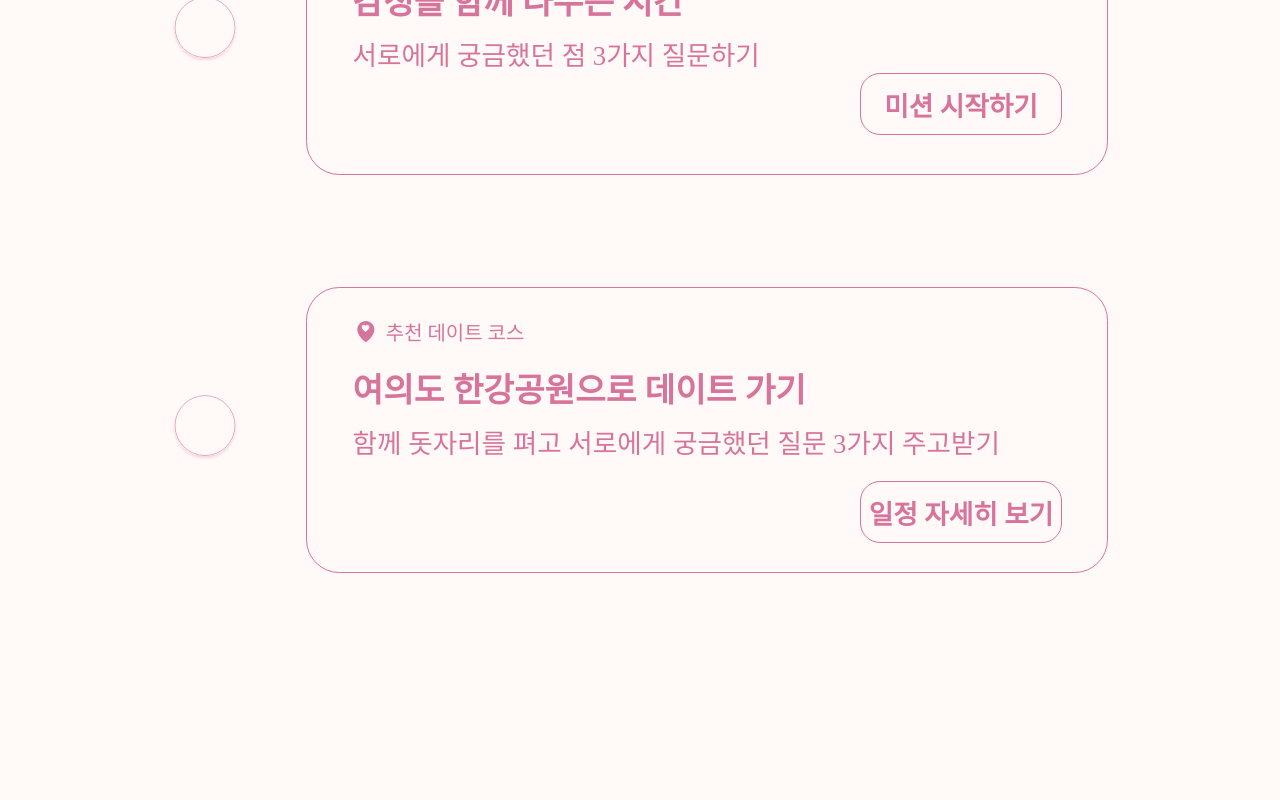
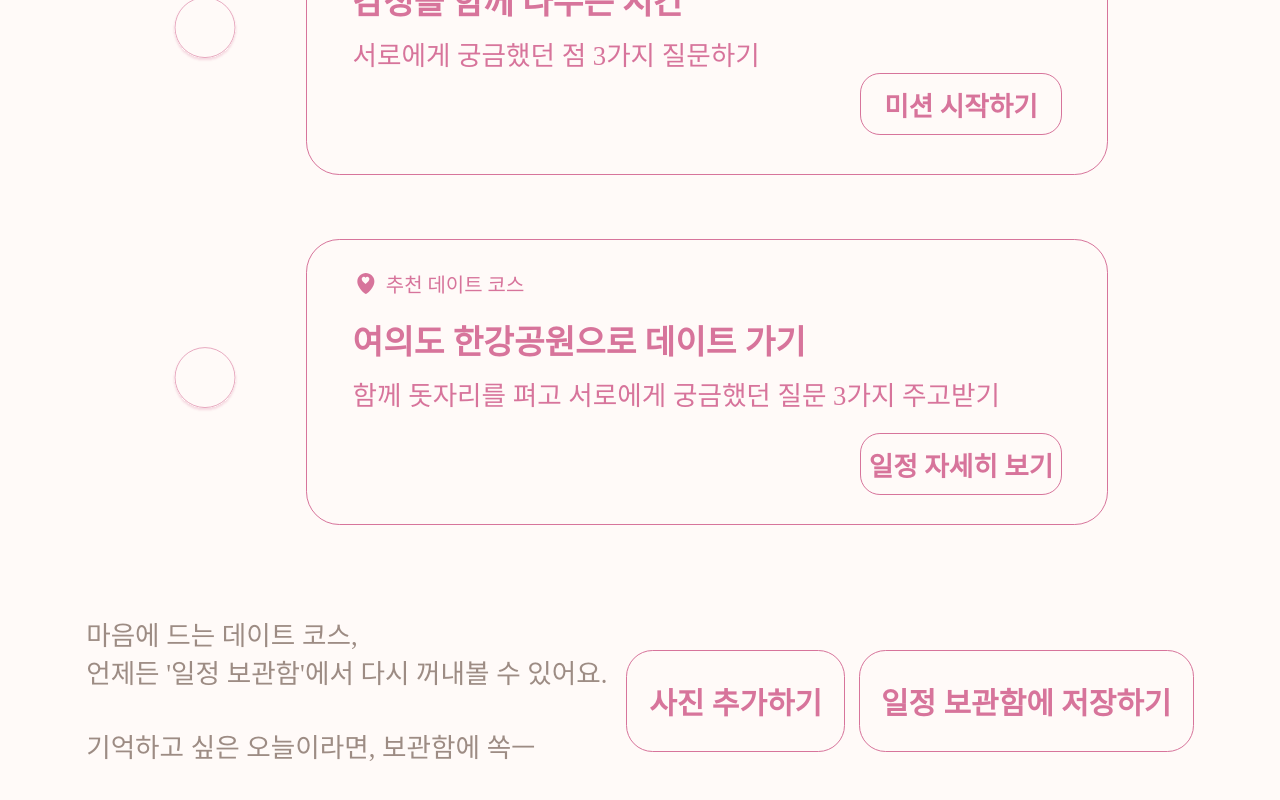
Before and after one commit to 2025-REMIND/REMIND-Frontend, a React (Create React App) app in the folder remind/: page /memoryrecord in a window 1280 px wide. Shown: the part 314-1114 px from the top of the page. Before the commit the page ends 910 px from the top, so only its background shows below. Built offline with nearby package versions, Linux system fonts and the light colour scheme; a web font is replaced by a local one.

Commit message:
✨ TodayPlan 하단 컴포넌트 및 스타일 추가

```diff
--- a/remind/src/App.js
+++ b/remind/src/App.js
@@ -8,6 +8,7 @@ import GlobalStyle from "./styles/globalStyles";
 import Header from './components/todayplan/header/Header';
 import Mission from "./components/todayplan/mission/Mission";
 import Suggest from "./components/todayplan/suggest/Suggest";
+import Comment from "./components/todayplan/comment/Comment";
 
 function App() {
   return (
@@ -27,6 +28,7 @@ function App() {
       <Header />
       <Mission />
       <Suggest />
+      <Comment />
     </>
   )
 }
--- /dev/null
+++ b/remind/src/components/todayplan/comment/Comment.jsx
@@ -0,0 +1,15 @@
+import * as S from "./Comment.style";
+
+export default function Comment() {
+    return (
+        <S.CommentLayout>
+            <S.Text>
+                {`마음에 드는 데이트 코스,
+                언제든 '일정 보관함'에서 다시 꺼내볼 수 있어요.
+
+                기억하고 싶은 오늘이라면, 보관함에 쏙ㅡ `}</S.Text>
+            <S.ImageBox>사진 추가하기</S.ImageBox>
+            <S.SaveBox>일정 보관함에 저장하기</S.SaveBox>
+        </S.CommentLayout>
+    )
+}
--- /dev/null
+++ b/remind/src/components/todayplan/comment/Comment.style.js
@@ -0,0 +1,47 @@
+import styled from "styled-components";
+
+export const CommentLayout = styled.div`
+    display: flex;
+    justify-content: center;
+    align-items: center;
+    width: 100vw;
+    height: 23.81vw;
+`
+
+export const Text = styled.div`
+    width: 40.93vw;
+    height: 12.86vw;
+    color: #9D8C84;
+    font-size: 2.08vw;
+    font-weight: 400;
+    line-height: 140%;
+    white-space: pre-line;
+`
+
+export const ImageBox = styled.div`
+    display: flex;
+    justify-content: center;
+    align-items: center;
+    width: 16.97vw;
+    height: 7.81vw;
+    border: 0.05vw solid #D7749B;
+    border-radius: 2.08vw;
+    color: #D7749B;
+    font-size: 2.34vw;
+    font-weight: 600;
+    margin-left: 1.25vw;
+`
+
+export const SaveBox = styled.div`
+    display: flex;
+    justify-content: center;
+    align-items: center;
+    width: 26.04vw;
+    height: 7.81vw;
+    border: 0.05vw solid #D7749B;
+    border-radius: 2.08vw;
+    color: #D7749B;
+    font-size: 2.34vw;
+    font-weight: 600;
+    margin-left: 1.04vw;
+`
--- a/remind/src/components/todayplan/suggest/Suggest.style.js
+++ b/remind/src/components/todayplan/suggest/Suggest.style.js
@@ -6,7 +6,6 @@ export const SuggestLayout = styled.div`
     align-items: center;
     width: 100vw;
     height: 25.98vw;
-    margin-top: 3.75vw;
     gap: 5.31vw;
 `
 
```
